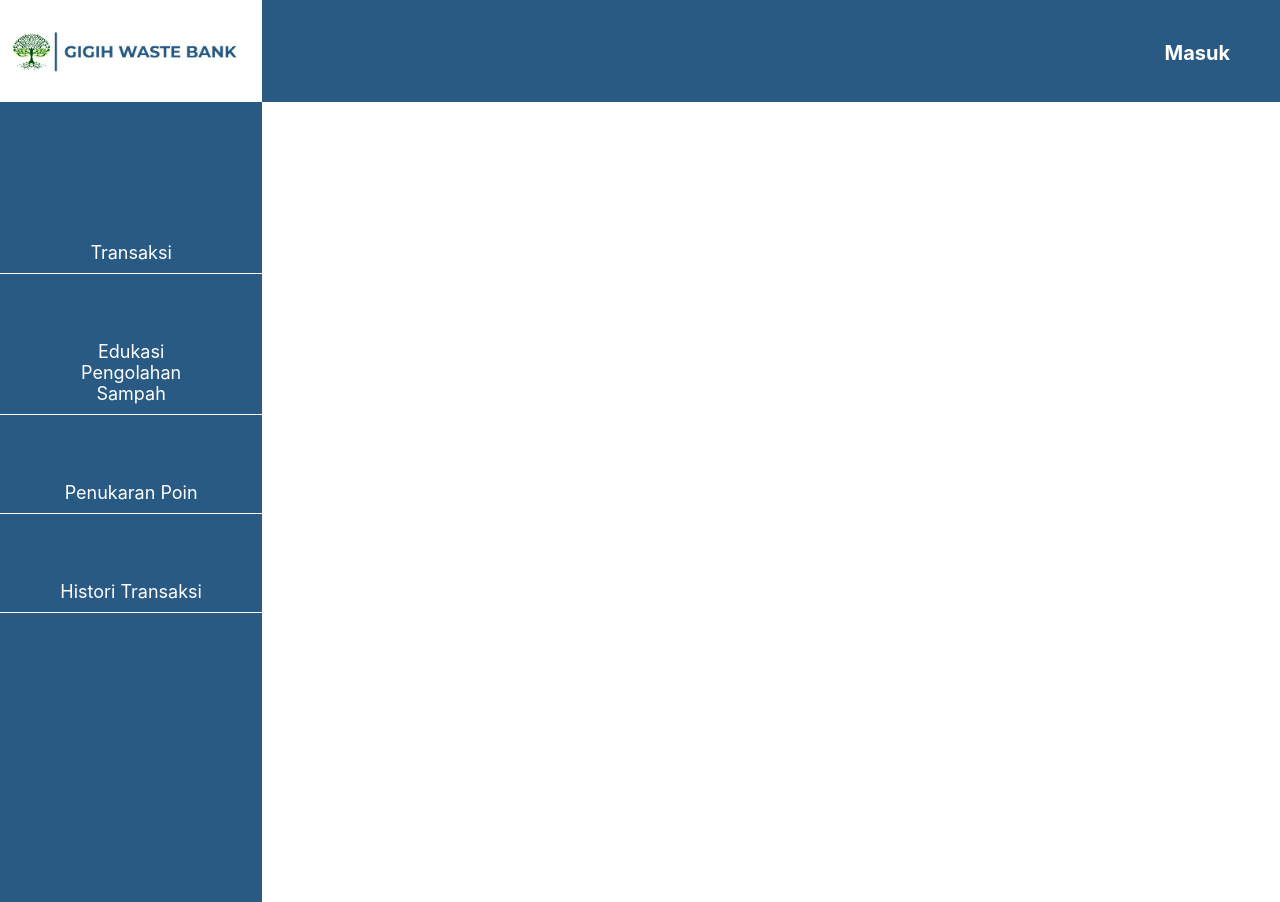
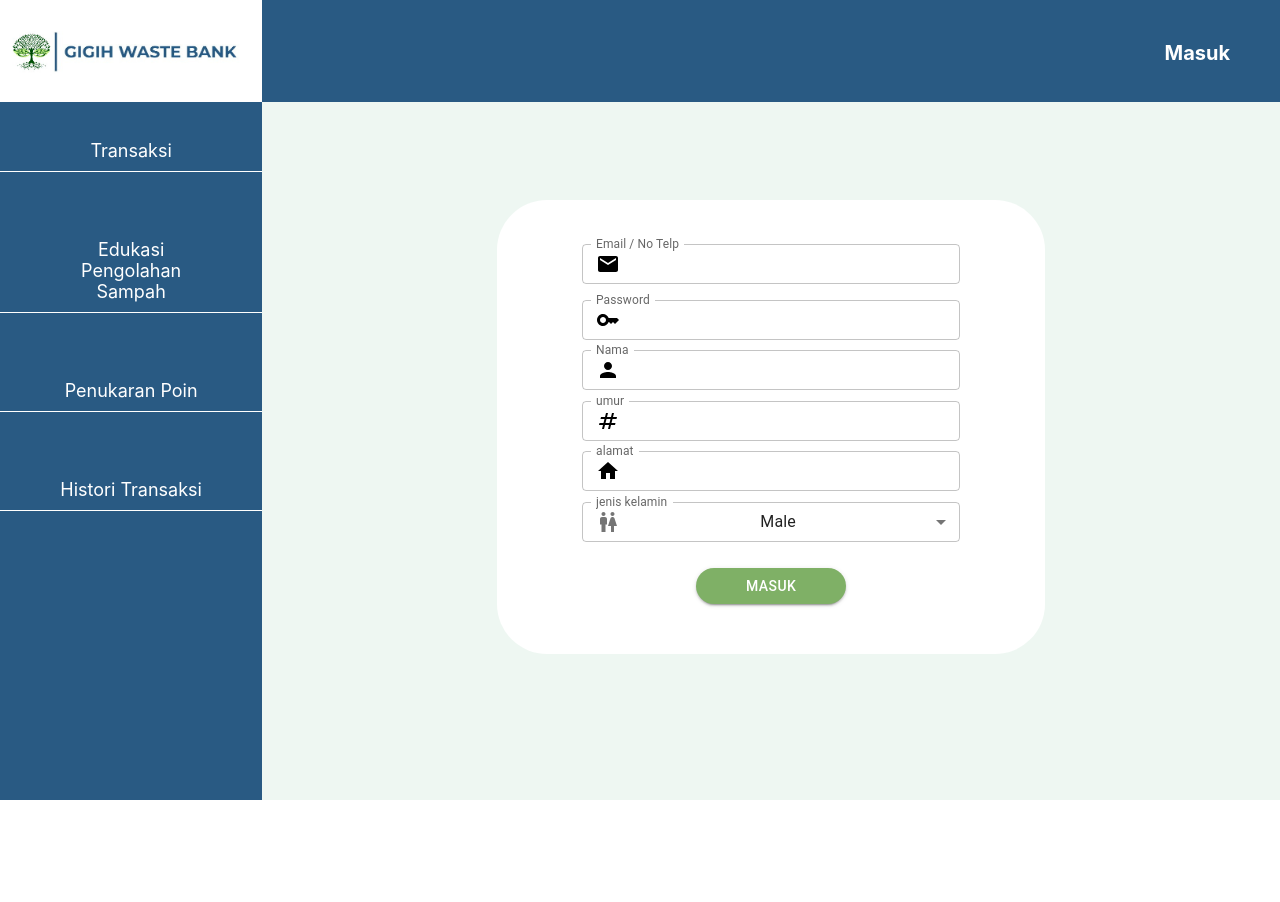
Before and after one commit to cykrya/gigih-waste-bank, a React (Create React App) app: page /register in a window 1280 px wide. After the commit the page ends 800 px from the top, so only its background shows below. Built offline with nearby package versions, Linux system fonts and the light colour scheme.

Commit message:
membuat tampilan page register dan login

```diff
--- a/package.json
+++ b/package.json
@@ -3,6 +3,11 @@
   "version": "0.1.0",
   "private": true,
   "dependencies": {
+    "@emotion/react": "^11.9.0",
+    "@emotion/styled": "^11.8.1",
+    "@mui/icons-material": "^5.8.3",
+    "@mui/material": "^5.8.3",
+    "@mui/system": "^5.8.3",
     "@testing-library/jest-dom": "^5.16.4",
     "@testing-library/react": "^13.3.0",
     "@testing-library/user-event": "^13.5.0",
--- a/src/App.css
+++ b/src/App.css
@@ -44,3 +44,9 @@
 a {
     text-decoration: none;
 }
+
+.page {
+    margin-top: 100px;
+    width: 100%;
+    background-color: #EEF7F2;
+}
--- a/src/App.js
+++ b/src/App.js
@@ -6,6 +6,7 @@ import Header from './components/Header/header';
 import SideBar from './components/SideBar/sidebar';
 import Home from './pages/home';
 import Login from './pages/login';
+import Register from './pages/register';
 import Transaksi from './pages/transaksi';
 import Edukasi from './pages/edukasi';
 import PenukaranPoin from './pages/penukaranpoin';
@@ -22,6 +23,7 @@ function App() {
           <Routes>
             <Route exact path="/home" element={<Home />} />
             <Route exact path="/login" element={<Login />} />
+            <Route exact path="/register" element={<Register />} />
             <Route exact path="/transaksi" element={<Transaksi />} />
             <Route exact path="/edukasi" element={<Edukasi />} />
             <Route exact path="/penukaranpoin" element={<PenukaranPoin />} />
--- a/src/components/Header/header.css
+++ b/src/components/Header/header.css
@@ -1,9 +1,11 @@
 header {
     height: 102px;
+    width: 100%;
     display: flex;
     flex-direction: row;
     justify-content: space-between;
     background-color: #295A83;
+    position: fixed;
 }
 
 header img {
--- a/src/pages/edukasi.js
+++ b/src/pages/edukasi.js
@@ -1,6 +1,6 @@
 export default function edukasi() {
     return (
-      <div className="main-container">
+      <div className="page">
         <h1>Edukasi</h1>
       </div>
     );
--- a/src/pages/histori.js
+++ b/src/pages/histori.js
@@ -1,6 +1,6 @@
 export default function histori() {
     return (
-      <div className="main-container">
+      <div className="page">
         <h1>histori</h1>
       </div>
     );
--- a/src/pages/home.js
+++ b/src/pages/home.js
@@ -1,6 +1,6 @@
 export default function home() {
     return (
-      <div className="main-container">
+      <div className="page">
         <h1>Home</h1>
       </div>
     );
--- a/src/pages/login.js
+++ b/src/pages/login.js
@@ -1,7 +1,82 @@
+import { Box, Button, createTheme, FormControl, InputAdornment, TextField, ThemeProvider } from "@mui/material";
+import EmailIcon from '@mui/icons-material/Email';
+import KeyIcon from '@mui/icons-material/Key';
+import { Link } from "react-router-dom";
+import "./loginregis.css"
+
+const theme = createTheme({
+  palette: {
+    primary: {
+      main: '#7FB066',
+    },
+    secondary: {
+      main: '#EBEBEB',
+    },
+
+  },
+});
+
+
+
 export default function login() {
     return (
-      <div className="main-container">
-        <h1>login</h1>
-      </div>
+      <ThemeProvider theme={theme}>
+        <div className="page login">
+          <div className="loginWrapper">
+            <form className="playlistForm">
+              <FormControl className="ssearch">
+                <Box mt={0.5} sx={{m:1, pt:3} }>
+                  <IconTextField
+                    label="Email / No Telp"
+                    type="text"
+                    size="small"
+                    sx={{width: '50ch',fontSize: 12}}
+                    iconStart={<EmailIcon sx={{ color: "black"}}/>}
+                  />
+                </Box>
+
+                <Box mt={0.5} sx={{mt:1,mb:0.3}}>
+                  <span>
+                    <IconTextField
+                      label="Password"
+                      type="password"
+                      size="small"
+                      sx={{width: '50ch',fontSize: 12}}
+                      iconStart={<KeyIcon sx={{ color: "black"}} />}
+                    />
+                  </span>
+                </Box>
+                <a className= "lupapassword" href={`https://youtu.be/zqNTltOGh5c`}> lupa password?</a>
+                <Box mt={0.5} sx={{mt:3,mb:0.3}}>
+                  <Link to="/home">
+                    <Button variant="contained" type="input"  className="login-button" sx={{ color: 'white' ,width:150, borderRadius: '25px'}}>Masuk</Button>
+                  </Link>
+                </Box>
+                <Link to="/register">
+                  <a className= "noakun">belum punya akun?</a>
+                </Link>
+              </FormControl>
+              </form>
+
+          </div>
+        </div>
+      </ThemeProvider>
     );
   }
+
+  const IconTextField = ({ iconStart, iconEnd, InputProps, ...props }) => {
+    return (
+      <TextField
+        {...props}
+        InputProps={{
+          ...InputProps,
+          startAdornment: iconStart ? (
+            <InputAdornment position="start">{iconStart}</InputAdornment>
+          ) : null,
+          endAdornment: iconEnd ? (
+            <InputAdornment position="end">{iconEnd}</InputAdornment>
+          ) : null
+        }}
+      />
+    );
+  };
--- /dev/null
+++ b/src/pages/loginregis.css
@@ -0,0 +1,32 @@
+.loginWrapper {
+    margin-top: 100px;
+    width: 500px;
+    height: 260px;
+    padding: 12px 24px;
+    background-color: #ffffff;
+    color: black;
+    display: inline-block;
+    border-radius: 50px;
+    text-align: center;
+}
+
+.registerWrapper {
+    margin-top: 100px;
+    width: 500px;
+    height: 430px;
+    padding: 12px 24px;
+    background-color: #ffffff;
+    color: black;
+    display: inline-block;
+    border-radius: 50px;
+    text-align: center;
+}
+
+.lupapassword {
+    font-size: 12px;
+    margin-left: 240px;
+}
+
+.noakun {
+    font-size: 12px;
+}
--- a/src/pages/penukaranpoin.js
+++ b/src/pages/penukaranpoin.js
@@ -1,6 +1,6 @@
 export default function penukaranpoin() {
     return (
-      <div className="main-container">
+      <div className="page">
         <h1>penukaranpoin</h1>
       </div>
     );
--- /dev/null
+++ b/src/pages/register.jsx
@@ -0,0 +1,171 @@
+import "./loginregis.css"
+import  { useEffect, useState } from "react";
+import { Box, Button, createTheme, FormControl, InputAdornment, TextField, ThemeProvider, MenuItem } from "@mui/material";
+import { Link } from "react-router-dom";
+
+import EmailIcon from '@mui/icons-material/Email';
+import KeyIcon from '@mui/icons-material/Key';
+import PersonIcon from '@mui/icons-material/Person';
+import WcIcon from '@mui/icons-material/Wc';
+import NumbersIcon from '@mui/icons-material/Numbers';
+import HomeIcon from '@mui/icons-material/Home';
+
+const theme = createTheme({
+  palette: {
+    primary: {
+      main: '#7FB066',
+    },
+    secondary: {
+      main: '#EBEBEB',
+    },
+
+  },
+});
+
+const Gender = [
+    {
+      value: 'Male',
+      label: 'Male',
+    },
+    {
+      value: 'Female',
+      label: 'Female',
+    },
+    {
+      value: 'Others',
+      label: 'Others',
+    },
+  ];
+
+
+
+export default function Register() {
+
+  const [genderselect, setGender] = useState('Male');
+
+  const handleChange = (event) => {
+    setGender(event.target.value);
+  };
+
+    return (
+      <ThemeProvider theme={theme}>
+        <div className="page register">
+          <div className="registerWrapper">
+            <form className="playlistForm">
+              <FormControl className="ssearch">
+
+                <Box mt={0.5} sx={{m:1, pt:3} }>
+                  <IconTextField
+                    label="Email / No Telp"
+                    type="text"
+                    size="small"
+                    sx={{width: '50ch',fontSize: 12}}
+                    iconStart={<EmailIcon sx={{ color: "black"}}/>}
+                  />
+                </Box>
+
+                <Box mt={0.5} sx={{mt:1,mb:0.3}}>
+                  <span>
+                    <IconTextField
+                      label="Password"
+                      type="password"
+                      size="small"
+                      sx={{width: '50ch',fontSize: 12}}
+                      iconStart={<KeyIcon sx={{ color: "black"}} />}
+                    />
+                  </span>
+                </Box>
+
+                <Box mt={0.5} sx={{m:1, mb:0.3} }>
+                  <IconTextField
+                    label="Nama"
+                    type="text"
+                    size="small"
+                    sx={{width: '50ch',fontSize: 12}}
+                    iconStart={<PersonIcon sx={{ color: "black"}}/>}
+                  />
+                </Box>
+
+                <Box mt={0.5} sx={{m:1, mb:0.3} }>
+                  <IconTextField
+                    label="umur"
+                    type="number"
+                    size="small"
+                    sx={{width: '50ch',fontSize: 12}}
+                    iconStart={<NumbersIcon sx={{ color: "black"}}/>}
+                  />
+                </Box>
+
+                <Box mt={0.5} sx={{m:1,mb:0.3} }>
+                  <IconTextField
+                    label="alamat"
+                    type="text"
+                    size="small"
+                    sx={{width: '50ch',fontSize: 12}}
+                    iconStart={<HomeIcon sx={{ color: "black"}}/>}
+                  />
+                </Box>
+
+                <Box mt={0.5} sx={{m:1, mb:0.3} }>
+                  {/* <IconTextField
+                    label="Jenis kelamin"
+                    type="text"
+                    size="small"
+                    sx={{width: '50ch',fontSize: 12}}
+                    iconStart={<EmailIcon sx={{ color: "black"}}/>}
+                  /> */}
+
+                  <TextField
+                    id="outlined-select-currency"
+                    select
+                    label="jenis kelamin"
+                    size="small"
+                    value={genderselect}
+                    onChange={handleChange}
+                    sx={{ width:'50ch',fontSize: 12}}
+                    InputProps={{
+                      startAdornment: (
+                        <InputAdornment position="start">
+                          <WcIcon />
+                        </InputAdornment>
+                      ),
+                    }}
+                  >
+                    {Gender.map((option) => (
+                      <MenuItem key={option.value} value={option.value}>
+                        {option.label}
+                      </MenuItem>
+                    ))}
+                  </TextField>
+                </Box>
+
+                <Box mt={0.5} sx={{mt:3,mb:0.3}}>
+                  <Link to="/home">
+                    <Button variant="contained" type="input"  className="button register" sx={{ color: 'white' ,width:150, borderRadius: '25px'}}>Masuk</Button>
+                  </Link>
+                </Box>
+
+              </FormControl>
+            </form>
+          </div>
+        </div>
+      </ThemeProvider>
+    );
+  }
+
+  const IconTextField = ({ iconStart, iconEnd, InputProps, ...props }) => {
+    return (
+      <TextField
+        {...props}
+        InputProps={{
+          ...InputProps,
+          startAdornment: iconStart ? (
+            <InputAdornment position="start">{iconStart}</InputAdornment>
+          ) : null,
+          endAdornment: iconEnd ? (
+            <InputAdornment position="end">{iconEnd}</InputAdornment>
+          ) : null
+        }}
+      />
+    );
+  };
--- a/src/pages/transaksi.js
+++ b/src/pages/transaksi.js
@@ -1,6 +1,6 @@
 export default function transaksi() {
     return (
-      <div className="main-container">
+      <div className="page">
         <h1>Transaksi</h1>
       </div>
     );
```
Also changed, not shown: 1 other file (tests, documents, lock files or other folders).
